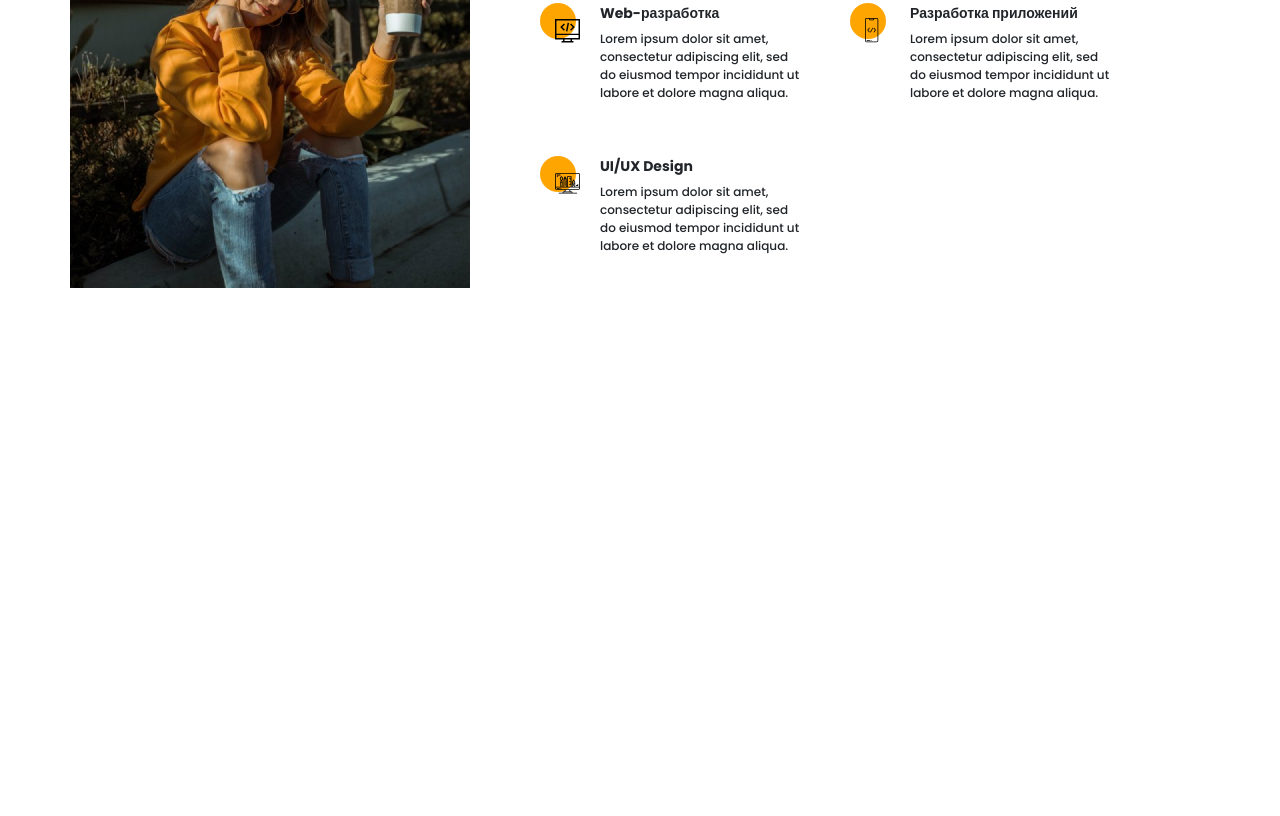
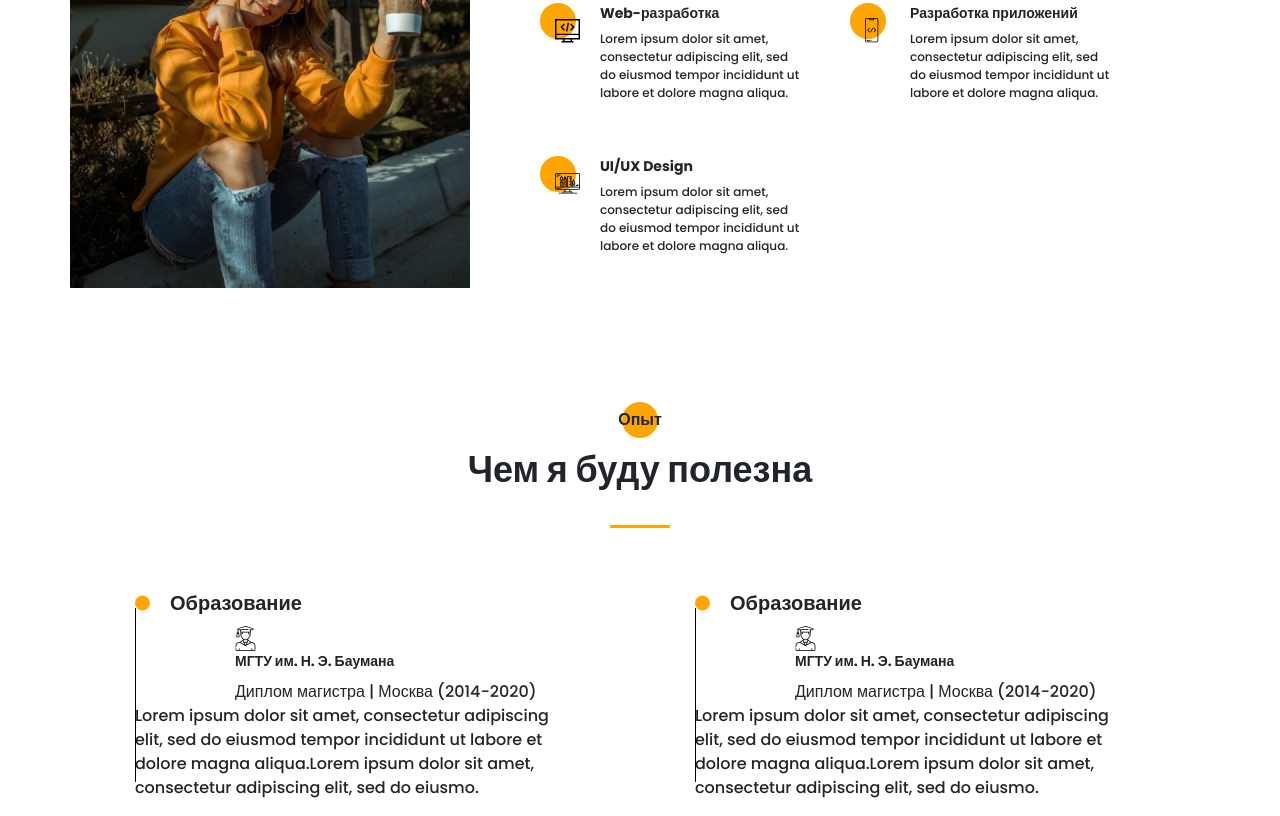
Before and after one commit to DmitrySPBMikhailov/portfolio-test, a website: page src/index.html in a window 1280 px wide. Shown: the part 1232-2048 px from the top of the page. Before the commit the page ends 1520 px from the top, so only its background shows below. Drawn offline with nearby package versions, Linux system fonts and the light colour scheme; files that its build step writes are made by us from their sources; files whose address does not match are found by name.

Commit message:
26_12_23

```diff
--- a/src/index.html
+++ b/src/index.html
@@ -178,6 +178,55 @@
             </div>
         </div>
     </section>
+
+    <section class="resume">
+        <div class="container">
+            <h2 class="title title__fz16 resume__title">Опыт</h2>
+            <div class="title title__fz36 resume__subtitle">Чем я буду полезна</div>
+            <div class="divider"></div>
+
+            <div class="resume__wrapper">
+                <div class="resume__column">
+                    <h3 class="title title__fz20 resume__column-title">Образование</h3>
+                    <ul>
+                        <li>
+                            <div class="resume__item">
+                                <div class="resume__item-head">
+                                    <div class="resume__item-icon">
+                                        <img src="./icons/experience/university.svg" alt="university">
+                                    </div>
+                                    <h4 class="title title__fz14">МГТУ им. Н. Э. Баумана</h4>
+                                    <div class="resume__item-location">Диплом магистра | Москва (2014-2020)</div>
+                                </div>
+                                <div class="resume__item-body">
+                                    Lorem ipsum dolor sit amet, consectetur adipiscing elit, sed do eiusmod tempor incididunt ut labore et dolore magna aliqua.Lorem ipsum dolor sit amet, consectetur adipiscing elit, sed do eiusmo.
+                                </div>
+                            </div>
+                        </li>
+                    </ul>
+                </div>
+                <div class="resume__column">
+                    <h3 class="title title__fz20 resume__column-title">Образование</h3>
+                    <ul>
+                        <li>
+                            <div class="resume__item">
+                                <div class="resume__item-head">
+                                    <div class="resume__item-icon">
+                                        <img src="./icons/experience/university.svg" alt="university">
+                                    </div>
+                                    <h4 class="title title__fz14">МГТУ им. Н. Э. Баумана</h4>
+                                    <div class="resume__item-location">Диплом магистра | Москва (2014-2020)</div>
+                                </div>
+                                <div class="resume__item-body">
+                                    Lorem ipsum dolor sit amet, consectetur adipiscing elit, sed do eiusmod tempor incididunt ut labore et dolore magna aliqua.Lorem ipsum dolor sit amet, consectetur adipiscing elit, sed do eiusmo.
+                                </div>
+                            </div>
+                        </li>
+                    </ul>
+                </div>
+            </div>
+        </div>
+    </section>
     <script src="js/script.js"></script>
 </body>
 </html>
--- a/src/sass/blocks/_about.scss
+++ b/src/sass/blocks/_about.scss
@@ -17,7 +17,7 @@
     &__descr {
         padding-top: 6px;
         .divider {
-            margin-top: 0;
+            margin: 0;
         }
     }
     &__title {
--- /dev/null
+++ b/src/sass/blocks/_resume.scss
@@ -0,0 +1,59 @@
+.resume {
+    padding-top: 120px;
+    &__title {
+        position: relative;
+        text-align: center;
+        @include before_circle;
+        &:before {
+            top: -6px;
+            left: 50%;
+            transform: translateX(-50%);
+        }
+    }
+    &__subtitle {
+        text-align: center;
+    }
+    &__wrapper {
+        padding: 60px 65px 0 65px;
+        display: grid;
+        grid-template-columns: repeat(2, 425px);
+        column-gap: 135px;
+    }
+    &__column {
+        &-title {
+            position: relative;
+            padding-left: 35px;
+            &:before {
+                content: '';
+                position: absolute;
+                width: 15px;
+                height: 15px;
+                background: $main-color;
+                border-radius: 100%;
+                left: 0;
+                top: 50%;
+                transform: translateY(-50%);
+            }
+        }
+        ul {
+            list-style-type: none;
+            li {
+                position: relative;
+                &:after {
+                    content: '';
+                    width: 1px;
+                    height: 100%;
+                    position: absolute;
+                    top: -18px;
+                    left: 0;
+                    background-color: #000;
+                }
+            }
+        }
+    }
+    &__item {
+        &-head {
+            padding: 0 0 0 100px;
+        }
+    }
+}
--- a/src/sass/blocks/_title.scss
+++ b/src/sass/blocks/_title.scss
@@ -10,6 +10,10 @@
         font-size: 16px;
         line-height: 24px;
     }
+    &__fz20 {
+        font-size: 20px;
+        line-height: 30px;
+    }
     &__fz36 {
         font-size: 36px;
     }
--- a/src/sass/style.scss
+++ b/src/sass/style.scss
@@ -18,7 +18,7 @@
     width: 60px;
     height: 3px;
     background-color: $main-color;
-    margin-top: 25px;
+    margin: 25px auto 0 auto;
 }
 
 @import 'blocks/promo';
@@ -27,3 +27,4 @@
 @import 'blocks/sidepanel';
 @import 'blocks/menu';
 @import 'blocks/about';
+@import 'blocks/resume';
```
Also changed, not shown: dist/css/style.min.css, dist/index.html.
